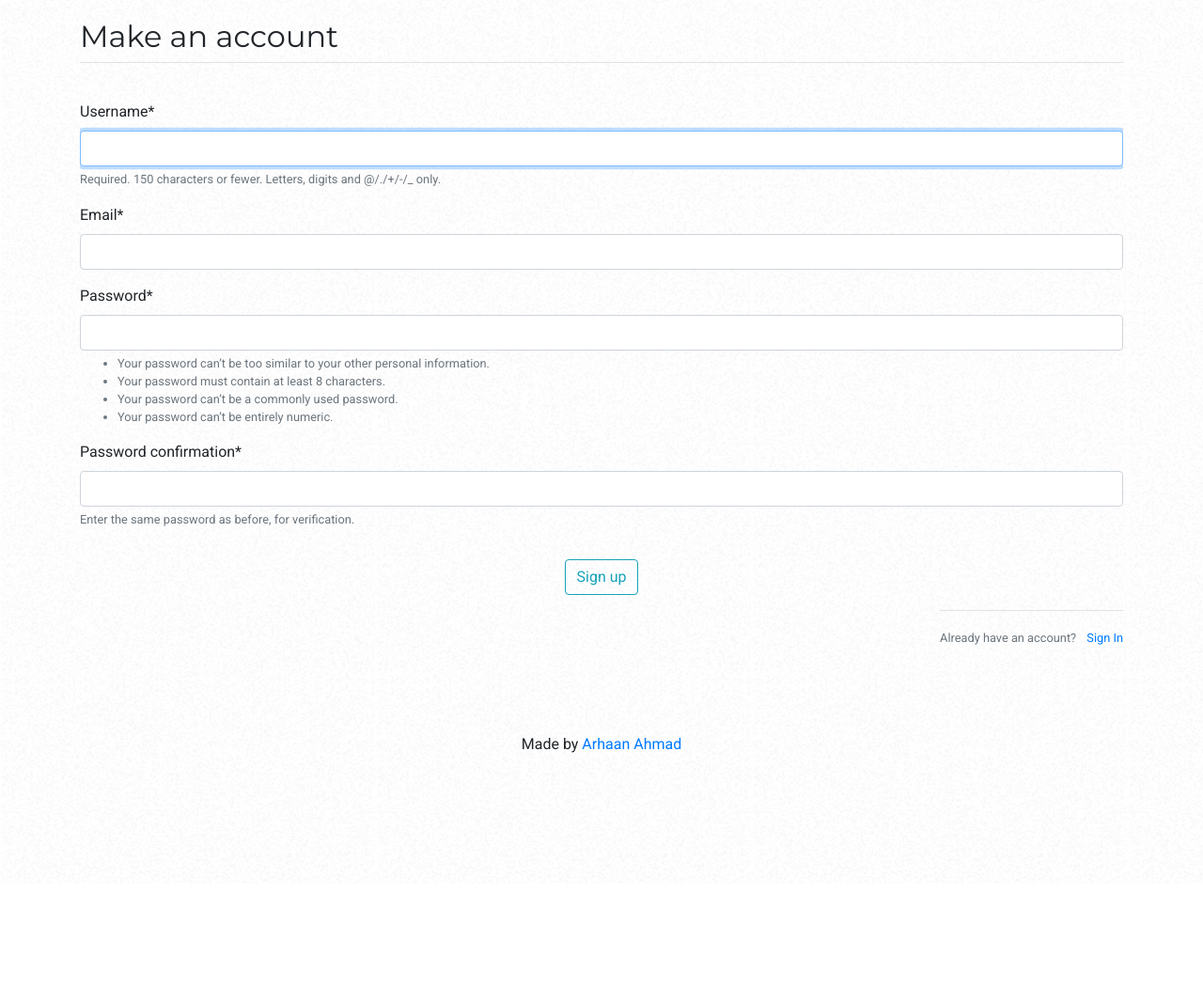
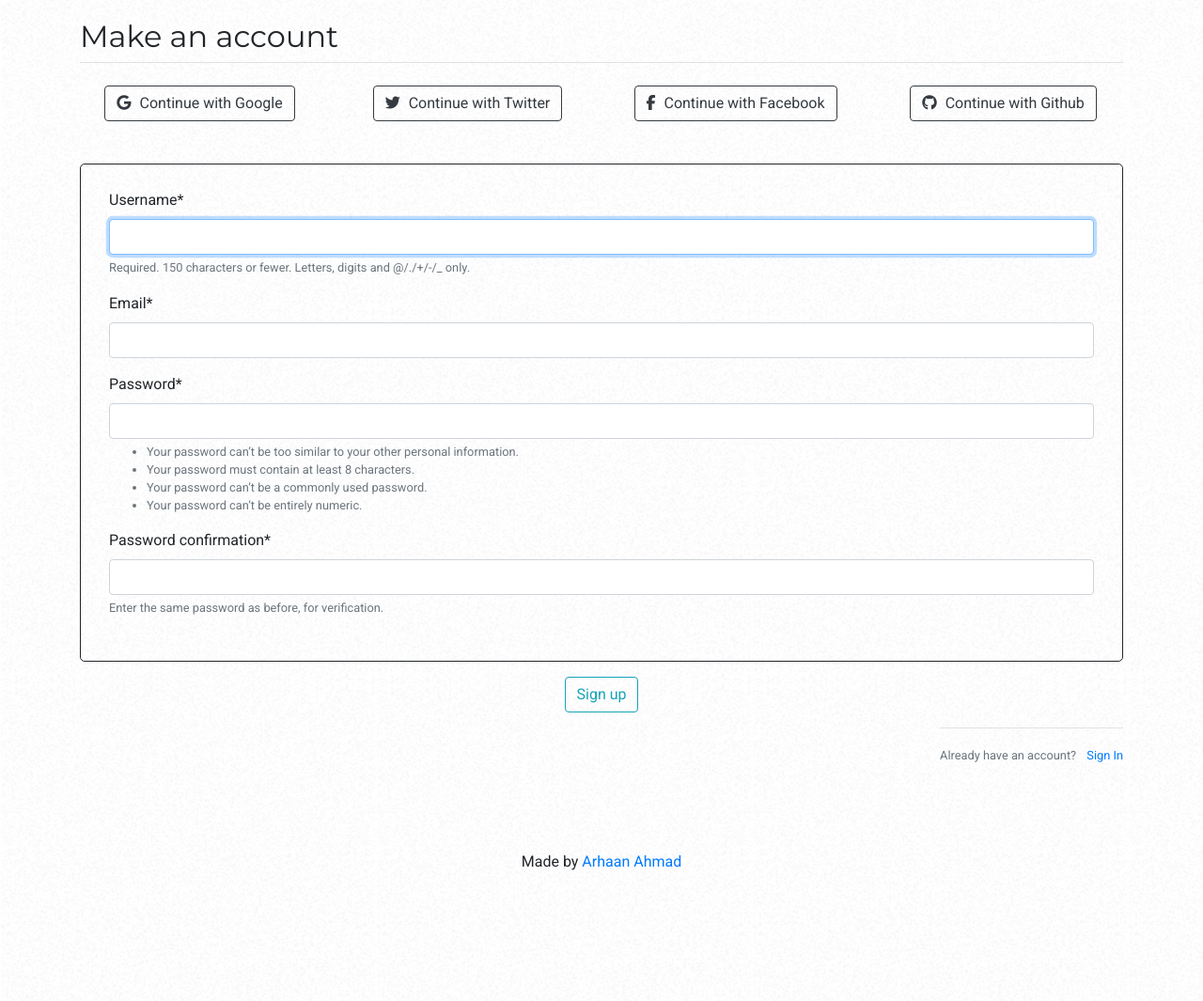
Before and after one commit to Arhaan/Askoro, a Django app: page /signup/ in a window 1280 px wide. Shown: the part 56-1121 px from the top of the page at 94% size. Before the commit the page ends 857 px from the top, so only its background shows below. Run offline with Django 3.2, Linux system fonts and the light colour scheme; some libraries are stand-ins or nearby versions.

Commit message:
Oauth Working

```diff
--- a/doubts/static/doubts/style.css
+++ b/doubts/static/doubts/style.css
@@ -17,7 +17,6 @@ a.ques-downvoted{
 }
 
 .body{
-    font-family: 'Roboto', sans-serif;
 }
 
 a.question-link{
@@ -60,4 +59,21 @@ a.profile-link:hover{
 
 body {
     background: url(background.png) repeat 0 0;
+    font-family: 'Roboto', sans-serif;
 }
+
+.oauth-box{
+    margin-bottom: 10px;
+}
+.oauth-main{
+    padding-bottom: 15px;
+}
+.auth-box{
+    border-width: 1px;
+    border-style: solid;
+    border-radius: 5px;
+    padding-left: 30px;
+    padding-right: 30px;
+    padding-top: 10px;
+    padding-bottom: 30px;
+}
--- a/doubts/templates/doubts/user_index.html
+++ b/doubts/templates/doubts/user_index.html
@@ -4,6 +4,8 @@
 <link rel="stylesheet" type="text/css" href="{% static 'doubts/style.css' %}">
 <div class="text-center">
     <h1><code>{{object.username}}</code></h1></br>
+    <h5 class="font-weight-light"><code>Email: {{object.email}}</code></h5></br>
+
     <h5 class="font-weight-light"><code>Questions Asked: {{object.profile.questions_asked}}</code></h5></br>
     <h5 class="font-weight-light"><code>Answers Published: {{object.profile.questions_answered}}</code></h5></br>
     <h5 class="font-weight-light"><code>Karma Points: {{object.profile.karma_points}}</code></h5></br>
--- a/doubtsite/urls.py
+++ b/doubtsite/urls.py
@@ -17,12 +17,16 @@ from django.contrib import admin
 from django.urls import path, include
 from users import views as user_views
 from django.contrib.auth import views as auth_views
+from decouple import config
+
 urlpatterns = [
-    path('admin/', admin.site.urls),
+    path(config('ADMIN_URL'), admin.site.urls),
     path('signup/', user_views.signup, name='signup'),
     path('login/', auth_views.LoginView.as_view(template_name="users/login.html"), name='login'),
     path('logout/', auth_views.LogoutView.as_view(template_name="users/logout.html"), name='logout'),
     path('',include('doubts.urls', namespace='doubts')),
+    path('', include('social_django.urls', namespace='social')),
+
     path('password_reset/', auth_views.PasswordResetView.as_view(template_name='users/password_reset.html'), name='password_reset'),
     path('password_reset/done/', auth_views.PasswordResetDoneView.as_view(template_name='users/password_reset_done.html'), name='password_reset_done'),
     path('password_reset_confirm/<uidb64>/<token>', auth_views.PasswordResetConfirmView.as_view(template_name='users/password_reset_confirm.html'), name='password_reset_confirm'),
@@ -30,5 +34,6 @@ urlpatterns = [
 
     path('email_verification_confirm/<uidb64>/<token>', user_views.email_verification_confirm,name='email_verification_confirm'),
     path('email_verification_done/', user_views.email_verification_done ,name='email_verification_done'),
+    path('privacy_policy/', user_views.privacy_policy ,name='privacy_policy'),
 
 ]
--- a/users/templates/users/signup.html
+++ b/users/templates/users/signup.html
@@ -5,19 +5,59 @@
 <link rel="stylesheet" type="text/css" href="{% static 'doubts/style.css' %}">
 
 <div class="content-section pd-8 ">
+
     <form method="POST">
         {%csrf_token%}
         <fieldset class="form-group">
             <legend class="border-bottom mb-4">
                 <h2>Make an account</h2>
             </legend>
-            <p>{{form|crispy}}</p>
+            <div class='oauth-main' style="text-align: center;margin-bottom: 20px;">
+                <div class="row">
+                    <div class="col-md-3 oauth-box">
+                        <a class="btn btn-outline-dark"
+                            href="{% url 'social:begin' 'google-oauth2' %}" role="button"
+                            style="text-transform:none">
+                            <i class="fab fa-google" width="20px" style="margin-bottom:3px; margin-right:5px"></i>
+
+                            Continue with Google
+                        </a>
+                    </div>
+                    <div class="col-md-3 oauth-box">
+                        <a class="btn btn-outline-dark"
+                            href="{% url 'social:begin' 'google-oauth2' %}" role="button"
+                            style="text-transform:none">
+                            <i class="fab fa-twitter" width="20px" style="margin-bottom:3px; margin-right:5px"></i>
+                            Continue with Twitter
+                        </a>
+                    </div>
+                    <div class="col-md-3 oauth-box">
+                        <a class="btn btn-outline-dark"
+                            href="{% url 'social:begin' 'google-oauth2' %}" role="button"
+                            style="text-transform:none">
+                            <i class="fab fa-facebook-f" width="20px" style="margin-bottom:3px; margin-right:5px"></i>
+                            Continue with Facebook
+                        </a>
+                    </div>
+                    <div class="col-md-3 oauth-box">
+                        <a class="btn btn-outline-dark"
+                            href="{% url 'social:begin' 'github' %}" role="button"
+                            style="text-transform:none">
+                            <i class="fab fa-github" width="20px" style="margin-bottom:3px; margin-right:5px"></i>
+                            Continue with Github
+                        </a>
+                    </div>
+                </div>
+            </div>
+
+            <div class='auth-box'><p>{{form|crispy}}</p></div>
         </fieldset>
-        <div class="form-group" style="text-align: center;"><button class="btn btn-outline-info" type="submit">Sign up</button></div>
+        <div class="form-group" style="text-align: center;"><button class="btn btn-outline-info" type="submit">Sign
+                up</button></div>
     </form>
     <div class="border-top pt-3 float-right">
         <small class="text-muted">
-            Already have an account? <a class= "ml-2" href="{%url 'login'%}">Sign In</a>
+            Already have an account? <a class="ml-2" href="{%url 'login'%}">Sign In</a>
         </small>
     </div>
 </div>
--- a/users/views.py
+++ b/users/views.py
@@ -52,3 +52,5 @@ def email_verification_confirm(request, uidb64, token):
         return render(request, 'account_activation_invalid.html')
 def email_verification_done(request):
     return render(request, 'email_veri_done.html')
+def privacy_policy(request):
+    return render(request, 'privacy_policy.html')
```
Also changed, not shown: doubtsite/settings.py (+41 -6 lines), users/templates/privacy_policy.html (added, +18 -0 lines), users/templates/users/login.html (+44 -5 lines), doubts/migrations/0002_auto_20200523_1815.py (added), 1 other file.
